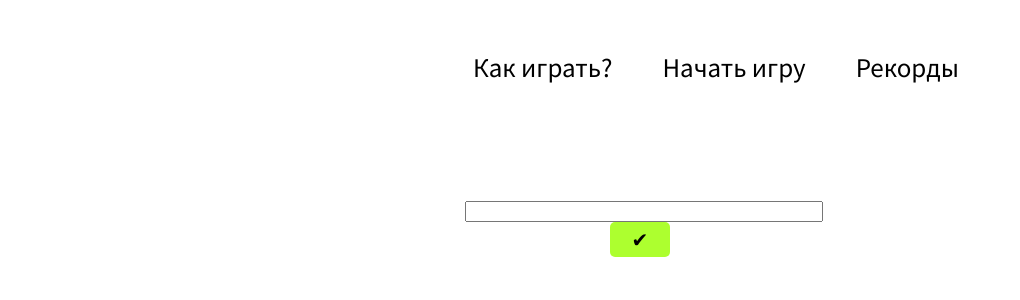
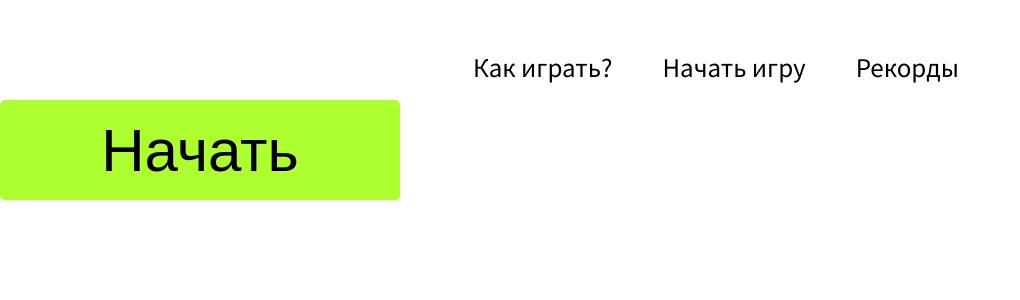
Before and after one commit to karjicoh987/mathgameonreact, a React (Create React App) app: page / in a window 1280 px wide. Shown: the top 300 px of the page, without its empty margins (0-1020 px from the left). Built offline with nearby package versions, Linux system fonts and the light colour scheme.

Commit message:
Add button for start game

```diff
--- /dev/null
+++ b/src/App.css
@@ -0,0 +1,9 @@
+.button-start{
+    height: 100px;
+    width:400px;
+    font-size: 60px;
+    background-color: greenyellow;
+    border:none;
+    border-radius: 5px;
+    cursor: pointer;
+}
--- a/src/App.js
+++ b/src/App.js
@@ -1,14 +1,28 @@
 import React,{Component} from 'react';
 import Header from './components/NavPanel/Header'
 import ExpCard from './components/exp/ExpCard'
-
+import "./App.css"
 
 class App extends Component{
+  constructor(){
+    super()
+    this.state = {
+      GameOn:false
+    }
+    this.GameStart = this.GameStart.bind(this)
+  }
+
+  GameStart(){
+    this.setState({GameOn:true})
+  }
   render(){
     return(
       <div>
         <Header/>
-        <ExpCard />
+        <button className ="button-start" onClick = {this.GameStart}>Начать</button>
+        {this.state.GameOn?
+          <ExpCard />:null
+        }
       </div>
     )
   }
--- a/src/components/exp/ExpCard.js
+++ b/src/components/exp/ExpCard.js
@@ -12,7 +12,7 @@ class ExpCard extends Component{
         */
         this.state = {
             exp:"",
-            GameOn:true
+            GameOn:false
         }
         //Привязка копки к объекту
         this.GenExp = this.GenExp.bind(this);
@@ -26,7 +26,7 @@ class ExpCard extends Component{
             <div className = "Exp-card">
                 <Exp GenExp = {this.state.exp}/>
                 <PanelInput/>
-                <button onClick = {this.GenExp}>✔</button>
+                <button className = "ButtonGenExp" onClick = {this.GenExp}>✔</button>
             </div>
         )
     }
--- a/src/components/exp/expstyle.css
+++ b/src/components/exp/expstyle.css
@@ -11,7 +11,7 @@
 input{
     width:100%;
 }
-Button{
+.ButtonGenExp{
     width:60px;
     height: 35px;
     font-size: 20px;
@@ -21,6 +21,6 @@ Button{
     cursor: pointer;
 }
 
-Button:hover{
+.ButtonGenExp:hover{
     background-color:rgb(89, 206, 43);
 }
```
